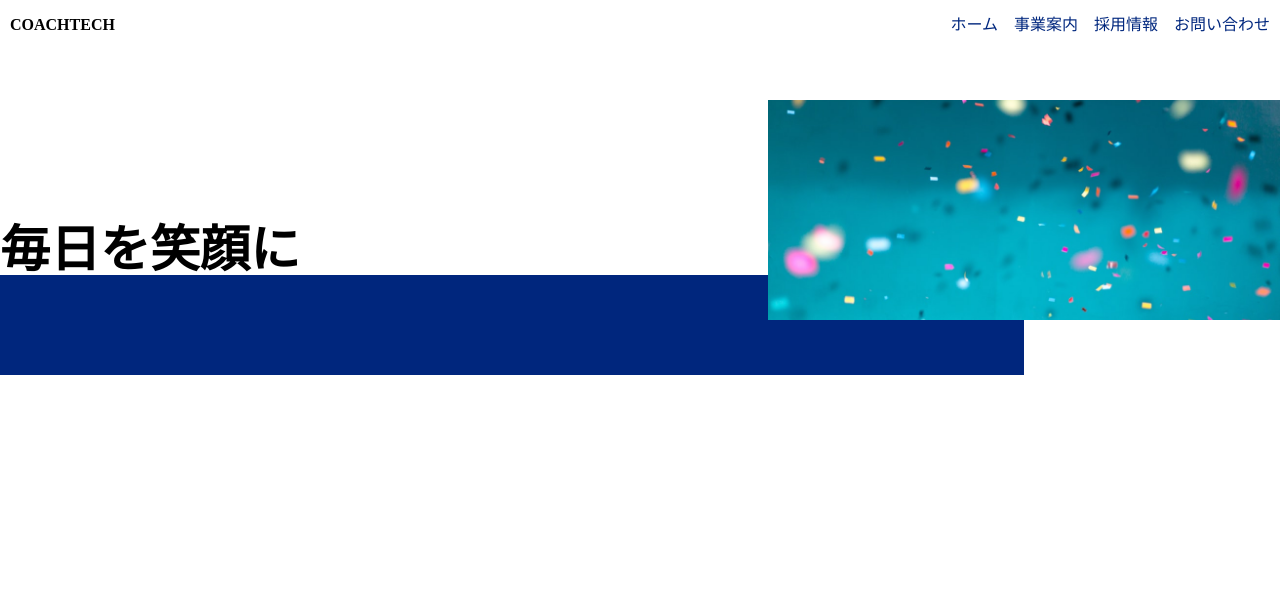
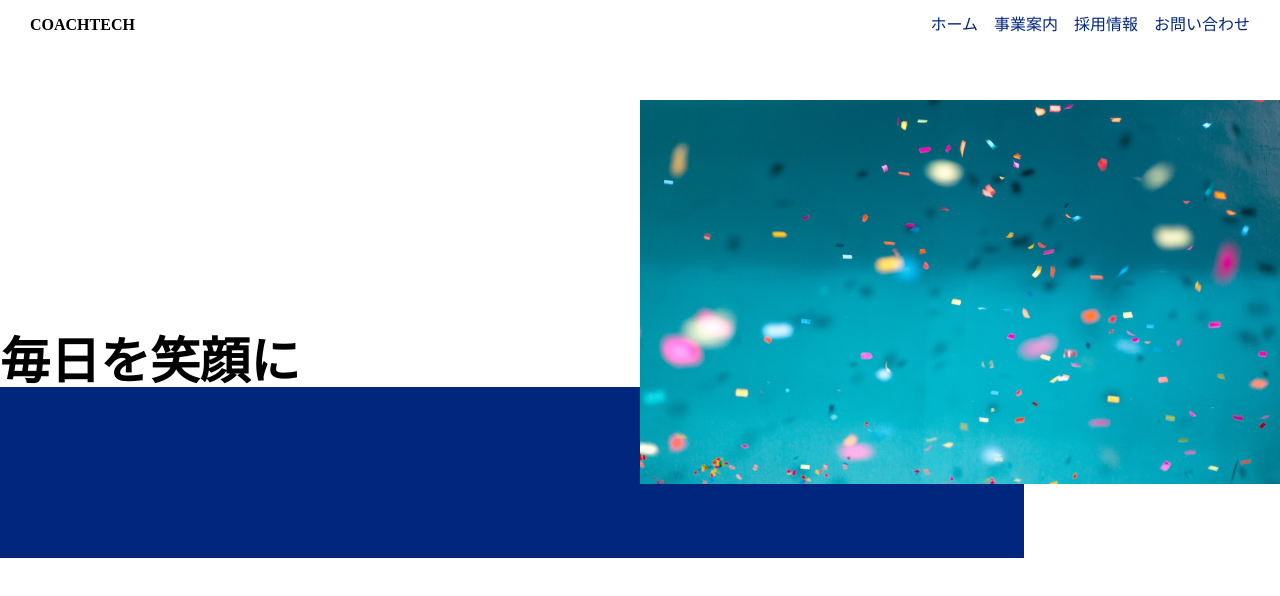
Before and after one commit to cedrictarou/css-kasai, a plain HTML site: page index.html in a window 1280 px wide. Drawn offline with Linux system fonts and the light colour scheme.

Commit message:
画像のアスペクト比を固定と画面幅の変更による表示の修正

```diff
--- a/index.html
+++ b/index.html
@@ -24,9 +24,13 @@
   </header>
   <main>
     <section class="hero-container">
-      <h1 class="hero-copy">毎日を笑顔に</h1>
-      <div class="hero-image1"><img src="./images/firstview 2.jpeg" alt=""></div>
-      <div class="hero-image2"></div>
+      <div class="hero-image1">
+        <img src="./images/firstview 2.jpeg" alt="">
+      </div>
+      <div class="hero-text">
+        <h1 class="hero-copy">毎日を笑顔に</h1>
+        <div class="hero-image2"></div>
+      </div>
     </section>
   </main>
 </body>
--- a/style.css
+++ b/style.css
@@ -1,6 +1,5 @@
 * {
   box-sizing: border-box;
-  /* border: 1px solid red; */
 }
 
 .header {
@@ -9,18 +8,23 @@
   align-items: center;
   height: 50px;
   margin-bottom: 50px;
+  padding: 0 20px;
 }
+
 .logo {
   padding: 0 10px;
 }
+
 .navigation {
   padding: 0 10px;
 }
+
 .nav-list-group {
   display: flex;
   flex-direction: row;
   gap: 1em;
 }
+
 .nav-list-item a {
   text-decoration: none;
   color: #00277e;
@@ -30,32 +34,29 @@
 .hero-container {
   width: 100%;
   margin: 0 auto;
-  position: relative;
-  height: 300px;
+}
 
-  display: flex;
-  align-items: center;
+.hero-image1 {
+  width: 50%;
+  margin-left: auto;
 }
+
+.hero-image1>img {
+  width: 100%;
+  aspect-ratio: 5/3;
+  height: auto;
+}
+
 .hero-copy {
-  z-index: 100;
   font-size: 50px;
 }
 
-.hero-image1 img {
-  position: absolute;
-  object-fit: cover;
-  height: 220px;
-  width: 40%;
-  top: 0;
-  right: 0;
-  z-index: 50;
-}
 .hero-image2 {
-  position: absolute;
-  bottom: 25px;
-  left: 0;
-  z-index: 10;
-  width: 80%;
-  height: 100px;
+  max-width: 80%;
+  aspect-ratio: 6/1;
   background-color: #00267d;
 }
+
+.hero-text {
+  margin-top: -150px;
+}
```
